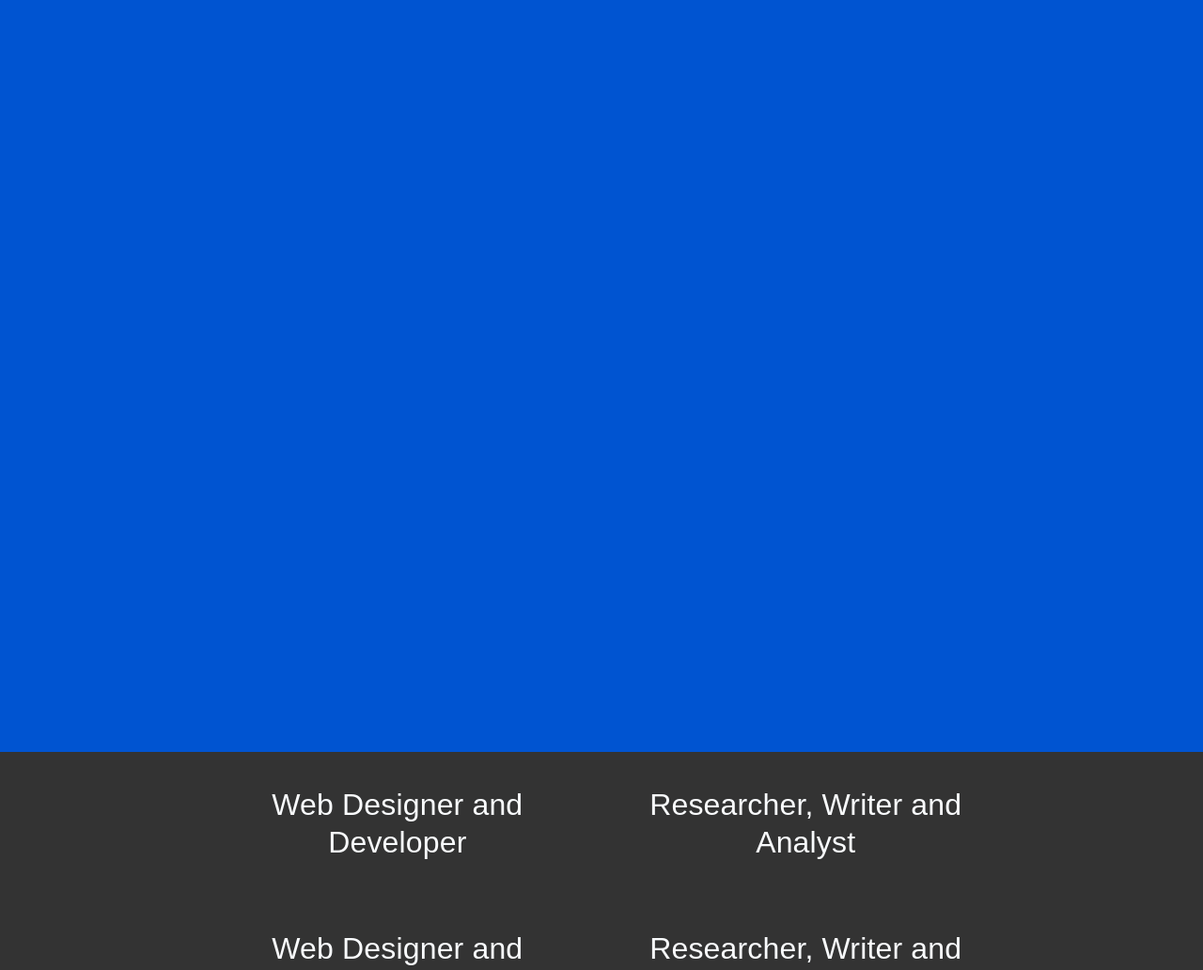
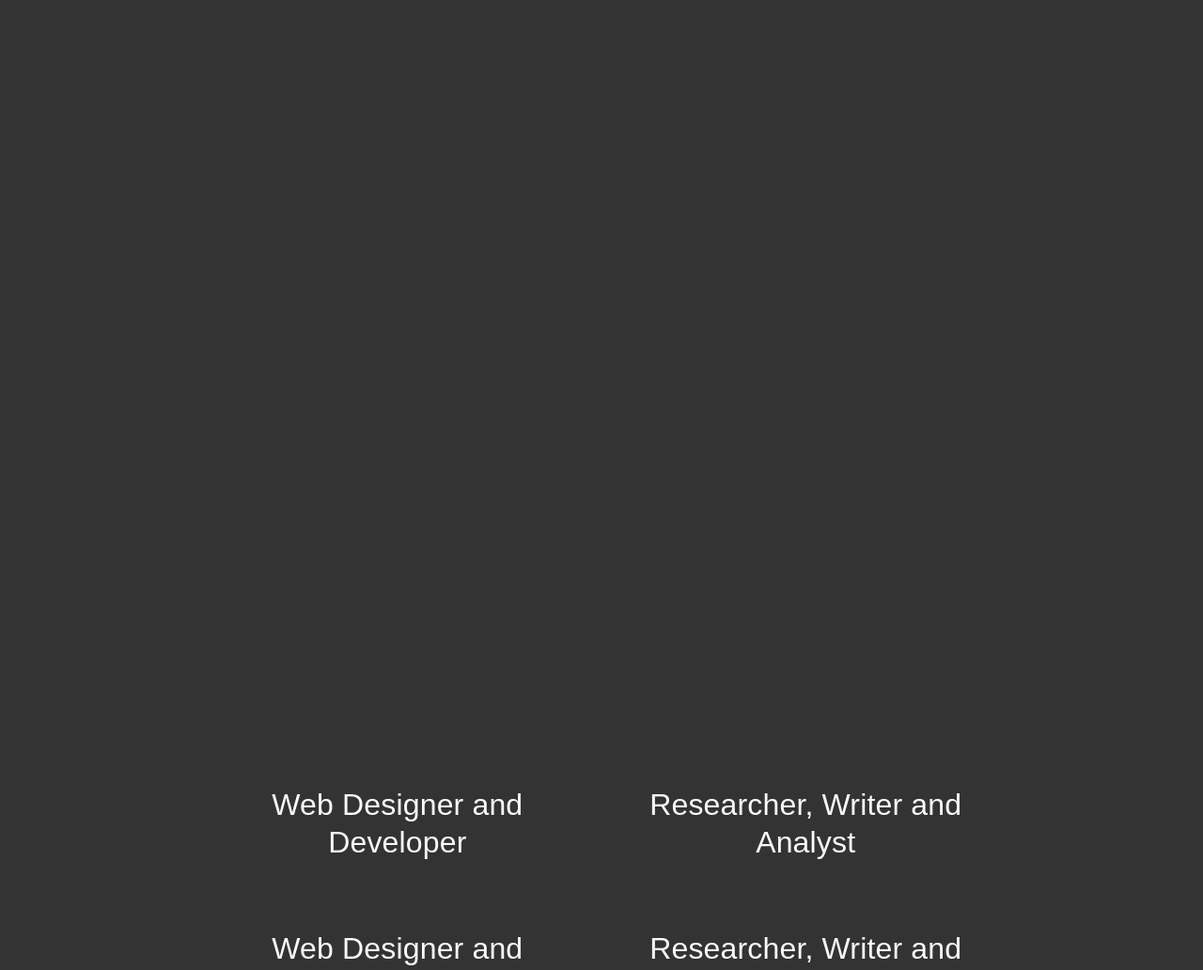
Before and after one commit to WebShopSriLanka/myportfolio, a PHP site: the page made by index.php in a window 1280 px wide. Shown: the top 1032 px of the page at 94% size. Run offline with PHP 8.4, Linux system fonts and the light colour scheme; some libraries are stand-ins or nearby versions.

Commit message:
Added new initial welcome screen

```diff
--- a/views/ui/first-screen.php
+++ b/views/ui/first-screen.php
@@ -9,25 +9,27 @@
 
 <div class="outer">
     <div class="first-screen cf">
+
         <div class="inner flex">
 
-            <div class="unit one">
+            <div class="unit one fadeOut anim-s3 wow">
 
             </div>
-            <div class="unit two">
+            <div class="unit two fadeOut anim-s4 wow">
 
             </div>
-            <div class="unit three">
+            <div class="unit three fadeOut anim-s5 wow">
 
             </div>
-            <div class="unit four">
+            <div class="unit four fadeOut anim-s6 wow">
 
             </div>
-            <div class="unit five">
+            <div class="unit five fadeOut anim-s7 wow">
 
             </div>
 
         </div>
+
     </div>
     <!-- first-screen -->
 </div>
```
Also changed, not shown: views/ui/doorway.php (added, +20 -0 lines), views/ui/welcome-landscape.php (added, +42 -0 lines), media/img/artwork/door-left.png (added), media/img/artwork/door-right.png (added), media/img/artwork/hello-7.png (added), media/img/artwork/line-man-coding-tp.png (added), media/img/artwork/line-man-coding.png (added), media/img/logos/photoshop-logo-white.png (added), media/img/logos/photoshop-logo.png (added), 1 other file.
